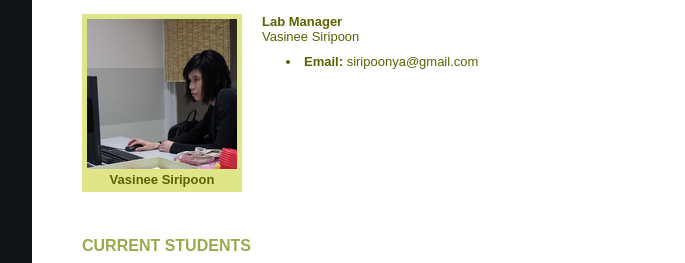
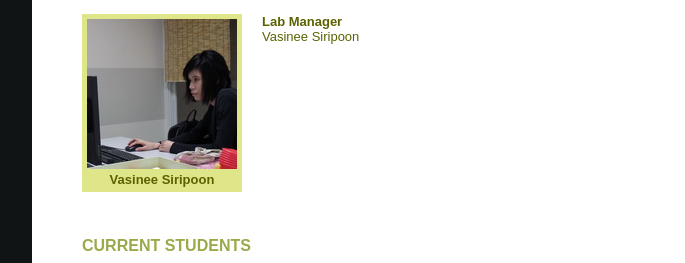
Before and after one commit to vasabilab/vasabilab.github.io, a plain HTML site: page people.html in a window 1280 px wide. Shown: the part 525-788 px from the top of the page, 158-843 px from the left. Drawn offline with Linux system fonts and the light colour scheme.

Commit message:
Update people.html

```diff
--- a/people.html
+++ b/people.html
@@ -58,7 +58,7 @@
             <b>Lab Manager</b><br />
             Vasinee Siripoon<br />
             <div id=descli>
-            <li><strong>Email: </strong> siripoonya@gmail.com</li>
+
             </div>
             </div>
             <p>&nbsp;</p>
```
